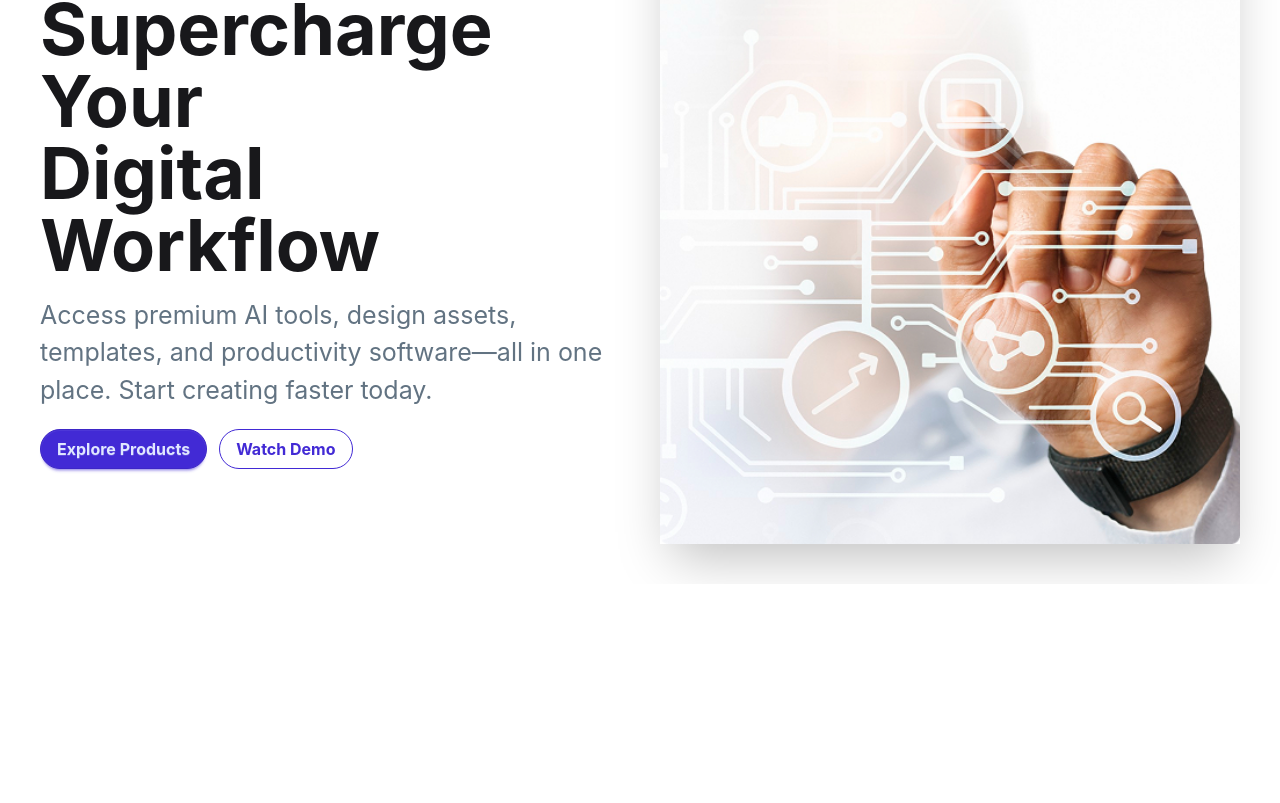
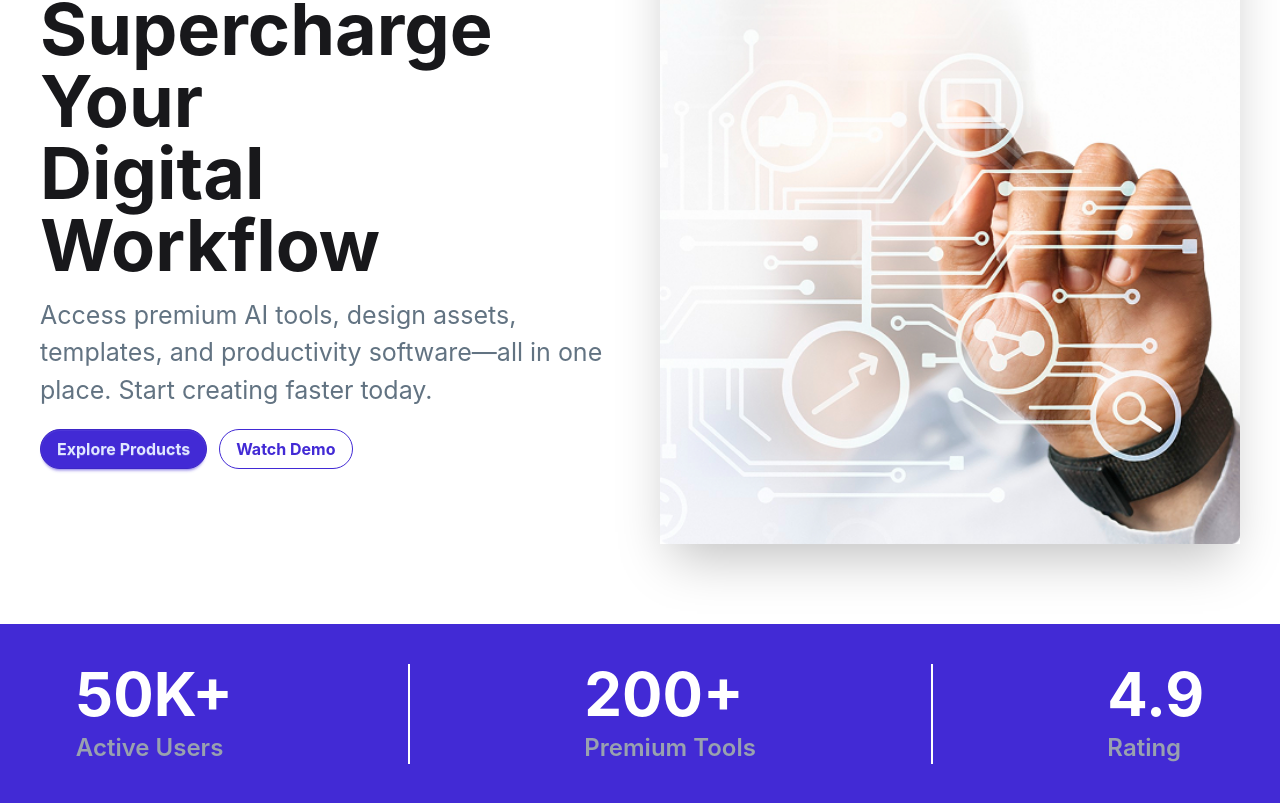
Before and after one commit to Mahabubislam50725/Assignment-6-B13, a React (Vite) app: page / in a window 1280 px wide. Shown: the part 269-1072 px from the top of the page. Before the commit the page ends 853 px from the top, so only its background shows below. Built offline with nearby package versions, Linux system fonts and the light colour scheme.

Commit message:
2nd Banner Complete

```diff
--- a/src/App.jsx
+++ b/src/App.jsx
@@ -1,6 +1,7 @@
 
 import './App.css'
 import Banner1 from './Component/Banner/Banner1';
+import Banner2 from './Component/Banner/Banner2';
 import NavBar from './Component/NavBar/NavBar';
 
 const fatchData = async () => {
@@ -15,6 +16,7 @@ function App() {
     <>
          <NavBar></NavBar>
          <Banner1></Banner1>
+         <Banner2></Banner2>
         {/* <Suspense fallback={<span className="loading loading-dots loading-xl"></span>}>
 
         </Suspense> */}
--- /dev/null
+++ b/src/Component/Banner/Banner2.jsx
@@ -0,0 +1,32 @@
+import React from 'react';
+
+const Banner2 = () => {
+    return (
+        <div className='bg-primary text-white p-10 flex flex-col lg:flex-row gap-20 justify-around items-center mt-10 '>
+            <div className='space-y-2'>
+               <h1 className='text-6xl font-bold'>50K+</h1>
+               <p className='text-2xl font-semibold text-gray-400'>Active Users</p>
+            </div>
+
+            <div className="divider lg:divider-horizontal before:bg-white after:bg-white"></div>
+
+
+            <div className='space-y-2'>
+               <h1 className='text-6xl font-bold'>200+</h1>
+               <p className='text-2xl font-semibold text-gray-400'>Premium Tools</p>
+            </div>
+
+             <div className="divider lg:divider-horizontal before:bg-white after:bg-white"></div>
+
+
+            <div className='space-y-2'>
+               <h1 className='text-6xl font-bold'>4.9</h1>
+               <p className='text-2xl font-semibold text-gray-400'>Rating</p>
+            </div>
+
+
+        </div>
+    );
+};
+
+export default Banner2;
```
